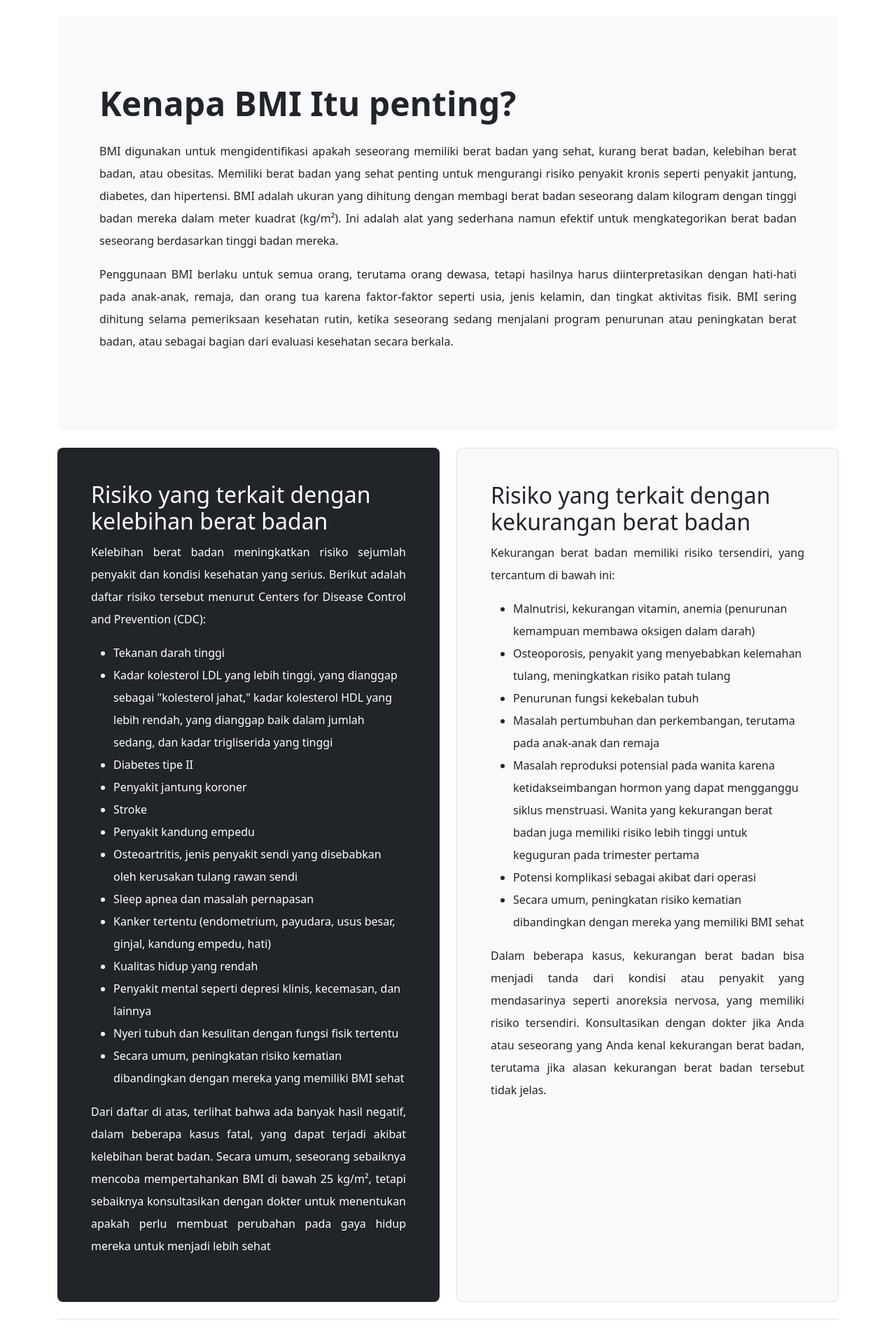
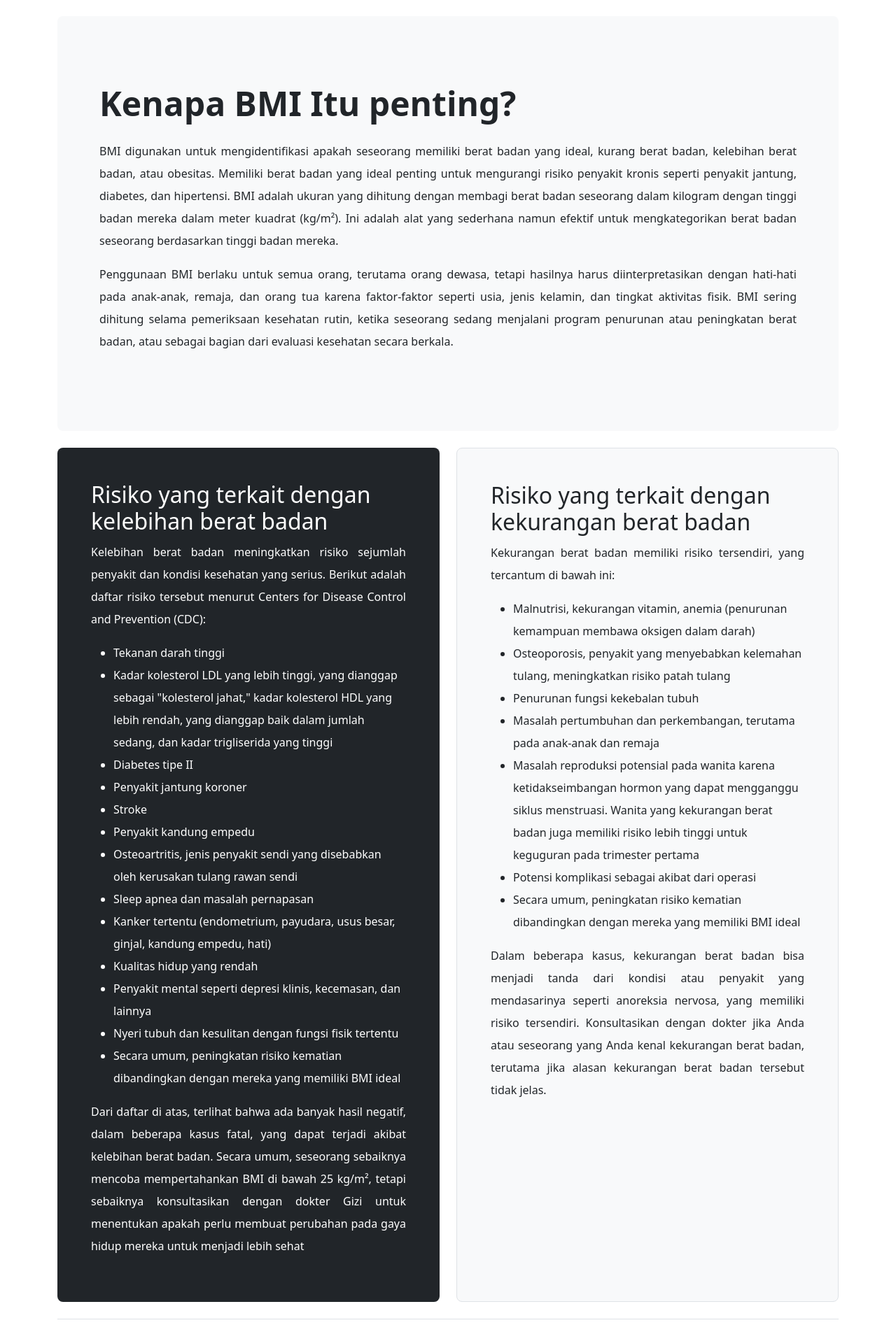
Before and after one commit to HafizRP/zalada-cashier, a Django app: page / in a window 1280 px wide. Shown: the part 666-2570 px from the top of the page at 70% size. Run offline with Django 5.2, Linux system fonts and the light colour scheme.

Commit message:
sehat ke ideal

```diff
--- a/main/web/templates/main.html
+++ b/main/web/templates/main.html
@@ -18,7 +18,7 @@
       </h1>
       <p class="text-justify lh-lg">
         Body Mass Index (BMI) adalah suatu ukuran yang digunakan untuk menilai
-        apakah seseorang memiliki berat badan yang sehat sesuai dengan tinggi
+        apakah seseorang memiliki berat badan yang ideal sesuai dengan tinggi
         badannya. BMI dihitung dengan membagi berat badan seseorang dalam
         kilogram (kg) dengan kuadrat tinggi badan dalam meter (m²).
       </p>
@@ -46,8 +46,8 @@
       <h1 class="display-5 fw-bold pb-3">Kenapa BMI Itu penting?</h1>
       <p class="lh-lg text-justify">
         BMI digunakan untuk mengidentifikasi apakah seseorang memiliki berat
-        badan yang sehat, kurang berat badan, kelebihan berat badan, atau
-        obesitas. Memiliki berat badan yang sehat penting untuk mengurangi
+        badan yang ideal, kurang berat badan, kelebihan berat badan, atau
+        obesitas. Memiliki berat badan yang ideal penting untuk mengurangi
         risiko penyakit kronis seperti penyakit jantung, diabetes, dan
         hipertensi. BMI adalah ukuran yang dihitung dengan membagi berat badan
         seseorang dalam kilogram dengan tinggi badan mereka dalam meter kuadrat
@@ -104,7 +104,7 @@
           <li>Nyeri tubuh dan kesulitan dengan fungsi fisik tertentu</li>
           <li>
             Secara umum, peningkatan risiko kematian dibandingkan dengan mereka
-            yang memiliki BMI sehat
+            yang memiliki BMI ideal
           </li>
         </ul>
 
@@ -112,7 +112,7 @@
           Dari daftar di atas, terlihat bahwa ada banyak hasil negatif, dalam
           beberapa kasus fatal, yang dapat terjadi akibat kelebihan berat badan.
           Secara umum, seseorang sebaiknya mencoba mempertahankan BMI di bawah
-          25 kg/m², tetapi sebaiknya konsultasikan dengan dokter untuk
+          25 kg/m², tetapi sebaiknya konsultasikan dengan dokter Gizi untuk
           menentukan apakah perlu membuat perubahan pada gaya hidup mereka untuk
           menjadi lebih sehat
         </p>
@@ -148,7 +148,7 @@
           <li>Potensi komplikasi sebagai akibat dari operasi</li>
           <li>
             Secara umum, peningkatan risiko kematian dibandingkan dengan mereka
-            yang memiliki BMI sehat
+            yang memiliki BMI ideal
           </li>
         </ul>
 
@@ -199,7 +199,7 @@
         </tr>
         <tr class='table-success'>
           <td>18.5 – 24.9</td>
-          <td>Berat yang sehat</td>
+          <td>Berat yang ideal</td>
         </tr>
         <tr class='table-warning'>
           <td>25.0 – 29.9</td>
@@ -238,11 +238,11 @@
           <use xlink:href="#collection"></use>
         </svg>
       </div>
-      <h3 class="fs-2 text-body-emphasis">Berat yang Sehat</h3>
+      <h3 class="fs-2 text-body-emphasis">Berat yang ideal</h3>
       <p class="text-justify">
         Kisaran ini menunjukkan bahwa berat badan seseorang dianggap
         proporsional dengan tinggi badannya, dan tidak menimbulkan risiko
-        kesehatan yang signifikan. Memiliki berat badan yang sehat penting untuk
+        kesehatan yang signifikan. Memiliki berat badan yang ideal penting untuk
         menjaga keseimbangan tubuh, fungsi organ yang optimal, dan mengurangi
         risiko penyakit kronis seperti penyakit jantung, diabetes, dan
         hipertensi.
@@ -259,7 +259,7 @@
       <h3 class="fs-2 text-body-emphasis">Kelebihan Berat Badan</h3>
       <p class="text-justify">
         Klasifikasi ini menunjukkan bahwa berat badan seseorang lebih tinggi
-        dari yang dianggap sehat untuk tinggi badannya, yang dapat meningkatkan
+        dari yang dianggap ideal untuk tinggi badannya, yang dapat meningkatkan
         risiko berbagai masalah kesehatan. Kelebihan berat badan sering kali
         disebabkan oleh asupan kalori yang melebihi kebutuhan tubuh, kurangnya
         aktivitas fisik, atau faktor genetik dan lingkungan.
```
